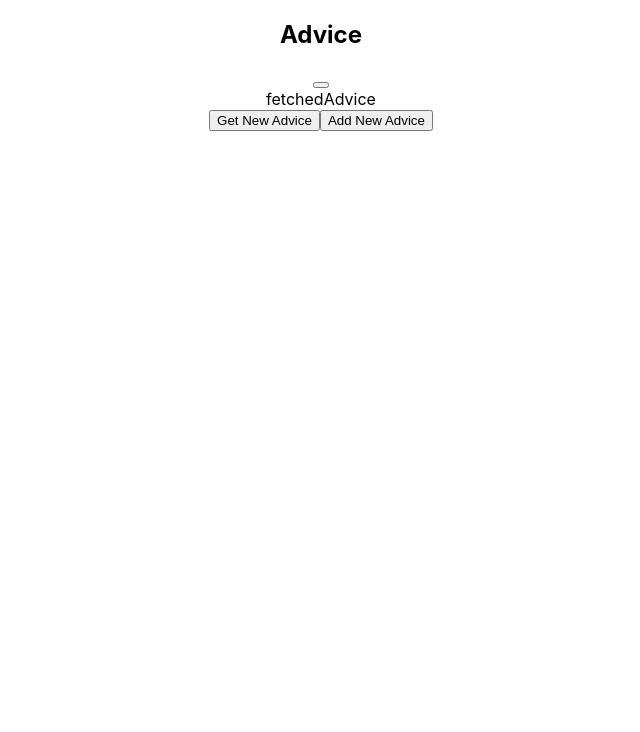
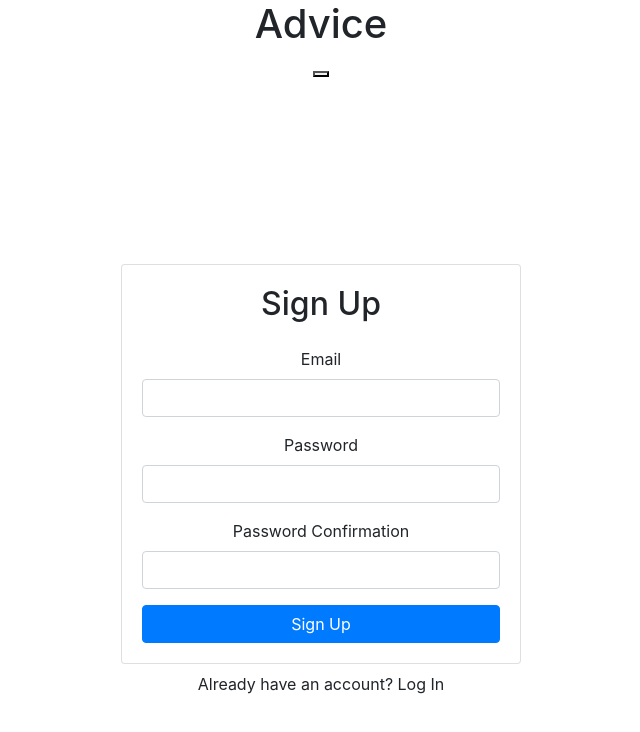
Before and after one commit to ADavidson02/Mod-3-Stretch, a React (Create React App) app: page / in a window 1280 px wide. Shown: the top 732 px of the page, without its empty margins (319-959 px from the left). Built offline with nearby package versions, Linux system fonts and the light colour scheme.

Commit message:
Build signup component and begin firebase setup

```diff
--- a/package.json
+++ b/package.json
@@ -6,7 +6,10 @@
     "@testing-library/jest-dom": "^5.11.4",
     "@testing-library/react": "^11.1.0",
     "@testing-library/user-event": "^12.1.10",
+    "bootstrap": "^4.5.3",
+    "firebase": "^8.2.1",
     "react": "^17.0.1",
+    "react-bootstrap": "^1.4.0",
     "react-dom": "^17.0.1",
     "react-router-dom": "^5.2.0",
     "react-scripts": "4.0.1",
--- a/src/App/App.js
+++ b/src/App/App.js
@@ -5,6 +5,9 @@
 import Form from "../Form/Form";
 import Archive from "../Archive/Archive";
 import Login from "../Login/Login";
+import SignUp from "../SignUp/SignUp"
+import { Container } from "react-bootstrap";
+// import { AuthProvider } from "../contexts/AuthContext"
 
 class App extends Component {
   constructor() {
@@ -32,9 +35,26 @@
             }}
           />
           <Route
+            path="/home"
+            render={() => {
+              return <Home />;
+            }}
+          />
+          <Route
             path="/"
             render={() => {
-              return <Home />;
+              return (
+                // <AuthProvider>
+                  <Container
+                    className="d-flex align-items-center justify-content-center"
+                    style={{ minHeight: "100vh" }}
+                  >
+                    <div className="w-100" style={{ maxWidth: "400px" }}>
+                      <SignUp />
+                    </div>
+                  </Container>
+                // </AuthProvider>
+              )
             }}
           />
         </Switch>
--- /dev/null
+++ b/src/SignUp/SignUp.js
@@ -0,0 +1,44 @@
+import React, { useRef } from 'react'
+import { Card, Form, Button } from 'react-bootstrap'
+// import { useAuth } from "../contexts/AuthContext"
+
+export default function SignUp() {
+  const emailRef = useRef()
+  const passwordRef = useRef()
+  const passwordConfirmRef = useRef()
+  // const { signup } = useAuth()
+
+  function handleSubmit(e) {
+    e.preventDefault()
+
+    // signup(emailRef.current.value, passwordRef.current.value)
+  }
+
+  return (
+    <>
+      <Card>
+        <Card.Body>
+          <h2 className="text-center mb-4">Sign Up</h2>
+          <Form>
+            <Form.Group id="email">
+              <Form.Label>Email</Form.Label>
+              <Form.Control type="email" ref={emailRef} required />
+            </Form.Group>
+            <Form.Group id="password">
+              <Form.Label>Password</Form.Label>
+              <Form.Control type="password" ref={passwordRef} required />
+            </Form.Group>
+            <Form.Group id="password-confirm">
+              <Form.Label>Password Confirmation</Form.Label>
+              <Form.Control type="password" ref={passwordConfirmRef} required />
+            </Form.Group>
+            <Button className="w-100" type="submit">Sign Up</Button>
+          </Form>
+        </Card.Body>
+      </Card>
+      <div className="w-100 text-center mt-2">
+        Already have an account? Log In
+      </div>
+    </>
+  )
+}
--- /dev/null
+++ b/src/contexts/AuthContext.js
@@ -0,0 +1,34 @@
+import React, { useContext, useState, useEffect } from 'react'
+import { auth } from "../firebase"
+
+const AuthContext = React.createContext()
+
+export function useAuth() {
+  return useContext(AuthContext)
+}
+
+export function AuthProvider({ children }) {
+  const [currentUser, setCurrentUser] = useState()
+
+  function signup(email, password) {
+    return auth.createUserWithEmailAndPassword(email, password)
+  }
+
+  useEffect(() => {
+  const unsubscribe = auth.onAuthStateChanged(user => {
+      setCurrentUser(user)
+    })
+    return unsubscribe
+  }, [])
+
+  const value = {
+    currentUser,
+    signup
+  }
+
+  return (
+    <AuthContext.Provider value={ value }>
+      { children }
+    </AuthContext.Provider>
+  )
+}
--- a/src/index.js
+++ b/src/index.js
@@ -4,6 +4,7 @@
 import App from './App/App';
 import reportWebVitals from './reportWebVitals';
 import { BrowserRouter } from 'react-router-dom'
+import "bootstrap/dist/css/bootstrap.min.css"
 
 ReactDOM.render(
   <BrowserRouter>
```
Also changed, not shown: src/firebase.js (added, +15 -0 lines), 2 other files (tests, documents, lock files or other folders).
